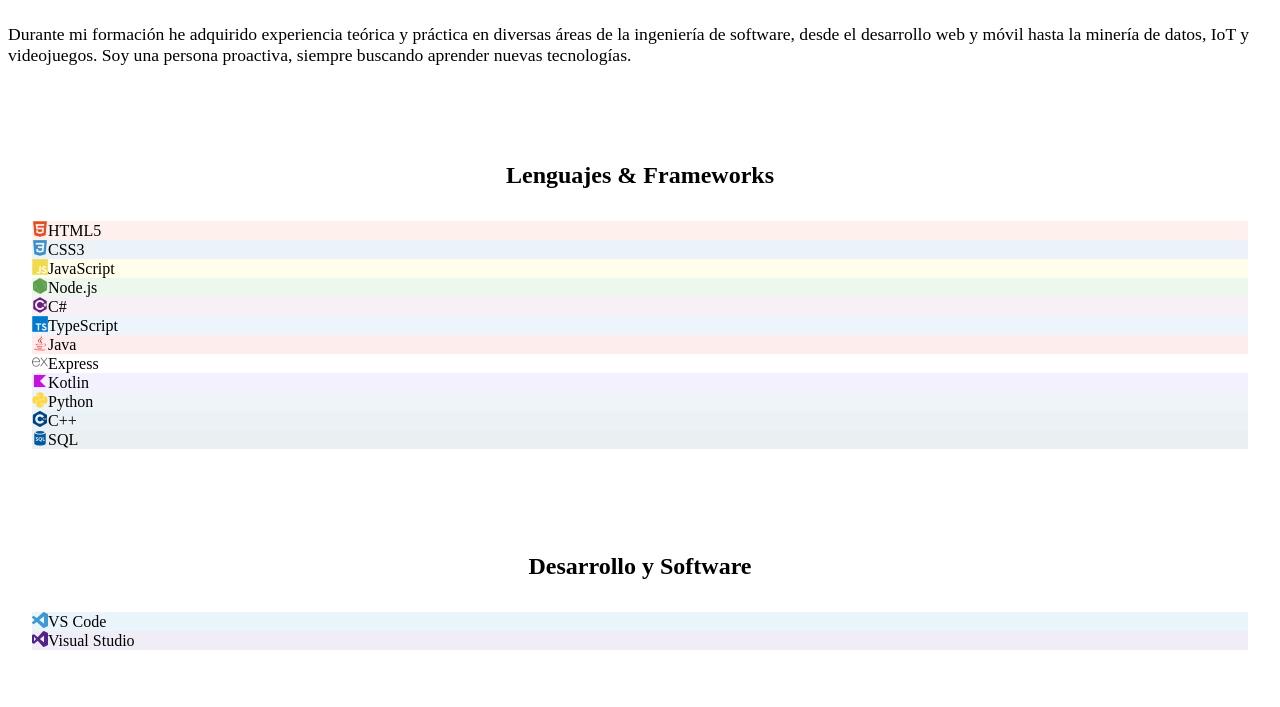
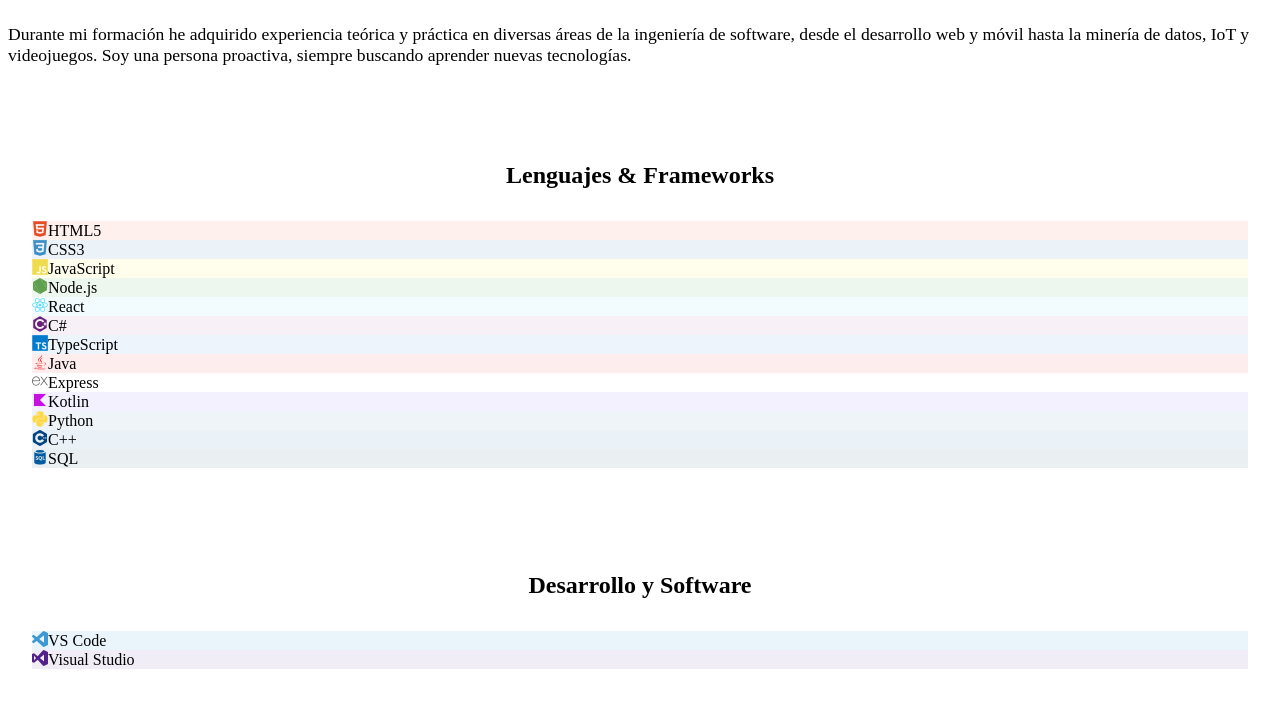
Before and after one commit to Seba-erc/Portafolio-Web, a React (Vite) app: page / in a window 1280 px wide. Shown: the part 1498-2205 px from the top of the page. Built offline with nearby package versions, Linux system fonts and the light colour scheme; the HTML template or start-up script is replaced by a standard one.

Commit message:
Añadir React a la sección de Lenguajes y Frameworks

```diff
--- a/src/components/sections/Skills.jsx
+++ b/src/components/sections/Skills.jsx
@@ -9,6 +9,7 @@
         { name: "CSS3", icon: "devicon-css3-plain", color: "#1572b6" },
         { name: "JavaScript", icon: "devicon-javascript-plain", color: "#f7df1e" },
         { name: "Node.js", icon: "devicon-nodejs-plain", color: "#339933" },
+        { name: "React", icon: "devicon-react-original", color: "#61dafb" },
         { name: "C#", icon: "devicon-csharp-plain", color: "#9b4993" },
         { name: "TypeScript", icon: "devicon-typescript-plain", color: "#3178c6" },
         { name: "Java", icon: "devicon-java-plain", color: "#ea2d2e" },
```
